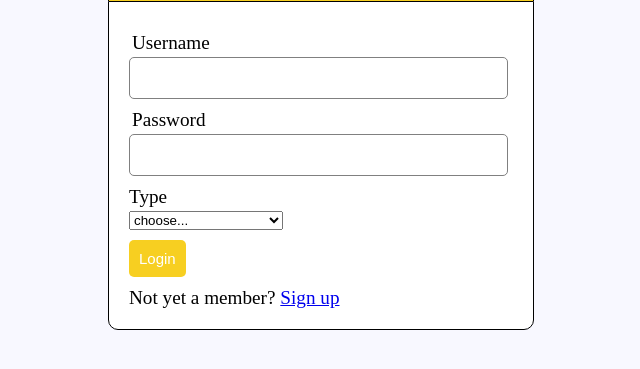
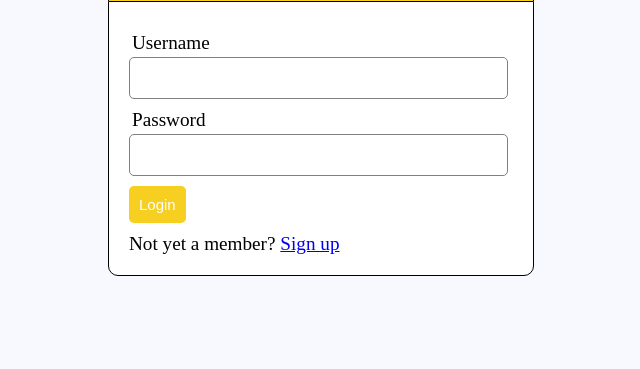
Before and after one commit to StudentsWebsite/project_students, a PHP site: page /project_students/login.php in a window 1280 px wide. Shown: the part 215-584 px from the top of the page, without its empty margins (319-959 px from the left). Run offline with PHP 8.4, Linux system fonts and the light colour scheme.

Commit message:
firstedit

```diff
--- a/html/registration/login.php
+++ b/html/registration/login.php
@@ -65,17 +65,17 @@
   		<label>Password</label>
   		<input type="password" name="password">
   	</div>
-    <div class="type-dropdown">
+    <!-- <div class="type-dropdown">
     <label for="type" class="Type">Type</label>
     <div class="type-content">
-    <select data-tax="Type" data-id="type" id="<?php echo $type; ?>" name="type" style="width: 40%; height: 100%;">
+    <select data-tax="Type" data-id="type" id="<?php //echo $type; ?>" name="type" style="width: 40%; height: 100%;">
         <option value="">choose...</option>
-        <option value="User">User</option>
+        <option value="Student">Student</option>
         <option value="Lecturer">Lecturer</option>
         <option value="Admin">Admin</option>
     </select>
     </div>
-  </div>
+  </div>-->
   	<div class="input-group">
   		<button type="submit" class="btn" name="login_user">Login</button>
   	</div>
--- a/html/registration/register.php
+++ b/html/registration/register.php
@@ -83,7 +83,7 @@
     <div class="type-content">
     <select data-tax="Type" data-id="type" id="<?php echo $type; ?>" name="type" style="width: 40%; height: 100%;">
         <option value="">choose...</option>
-        <option value="User">User</option>
+        <option value="Student">Student</option>
         <option value="Lecturer">Lecturer</option>
         <option value="Admin">Admin</option>
     </select>
--- a/html/registration/server.php
+++ b/html/registration/server.php
@@ -45,7 +45,7 @@ if (isset($_POST['reg_user'])) {
     }
   }
 
-  if(($type != "Admin") && ($type != "User") && ($type != "Lecturer")){
+  if(($type != "Admin") && ($type != "Student") && ($type != "Lecturer")){
     array_push($errors, "Wrong type!");
   }
 
@@ -58,13 +58,12 @@ if (isset($_POST['reg_user'])) {
   	mysqli_query($db, $query);
   	$_SESSION['username'] = $username;
   	$_SESSION['success'] = "You are now logged in";
-  	header('location: index.php');
+  	header('location: login.php');
   }
 }
 if (isset($_POST['login_user'])) {
   $username = mysqli_real_escape_string($db, $_POST['username']);
   $password = mysqli_real_escape_string($db, $_POST['password']);
-  $type = mysqli_real_escape_string($db, $_POST['type']);
 
   if (empty($username)) {
       array_push($errors, "Username is required");
@@ -75,16 +74,44 @@ if (isset($_POST['login_user'])) {
 
   if (count($errors) == 0) {
       $password = md5($password);
+
+      $query = "SELECT * FROM users WHERE username='$username' AND password='$password' AND type='Student'";
+      $results = mysqli_query($db, $query);
+
+        if (mysqli_num_rows($results) == 1) {
+          $_SESSION['username'] = $username;
+          $_SESSION['success'] = "You are now logged in";
+          header('location: student.php');
+          exit;
+      }
+
+      $query1 = "SELECT * FROM users WHERE username='$username' AND password='$password' AND type='Admin'";
+      $results1 = mysqli_query($db, $query1);
+
+        if(mysqli_num_rows($results1) == 1) {
+        $_SESSION['username'] = $username;
+        $_SESSION['success'] = "You are now logged in";
+        header('location: admin.php');
+        exit;
+        }
+
+      $query2 = "SELECT * FROM users WHERE username='$username' AND password='$password' AND type='Lecturer'";
+      $results2 = mysqli_query($db, $query2);
+
+        if (mysqli_num_rows($results2) == 1) {
+        $_SESSION['username'] = $username;
+        $_SESSION['success'] = "You are now logged in";
+        header('location: lecturer.php');
+        exit;
+        }
+  /*if (count($errors) == 0) {
+      $password = md5($password);
       $query = "SELECT * FROM users WHERE username='$username' AND password='$password' AND type='$type'";
       $results = mysqli_query($db, $query);
-      /*if (mysqli_num_rows($results) == 1) {
-        $_SESSION['username'] = $username;
-        $_SESSION['success'] = "You are now logged in";
-        header('location: index.php');*/
-        if (mysqli_num_rows($results) == 1 && ($type == 'User')) {
+        if (mysqli_num_rows($results) == 1 && ($type == 'Student')) {
           $_SESSION['username'] = $username;
           $_SESSION['success'] = "You are now logged in";
-          header('location: user.php');
+          header('location: student.php');
       }
       else if(mysqli_num_rows($results) == 1 && ($type == 'Admin')) {
         $_SESSION['username'] = $username;
@@ -95,7 +122,7 @@ if (isset($_POST['login_user'])) {
       $_SESSION['username'] = $username;
       $_SESSION['success'] = "You are now logged in";
       header('location: lecturer.php');
-  }
+  }*/
       else {
           array_push($errors, "Wrong username/password combination or Type");
       }
```
Also changed, not shown: html/registration/student.php (renamed from html/registration/user.php).
